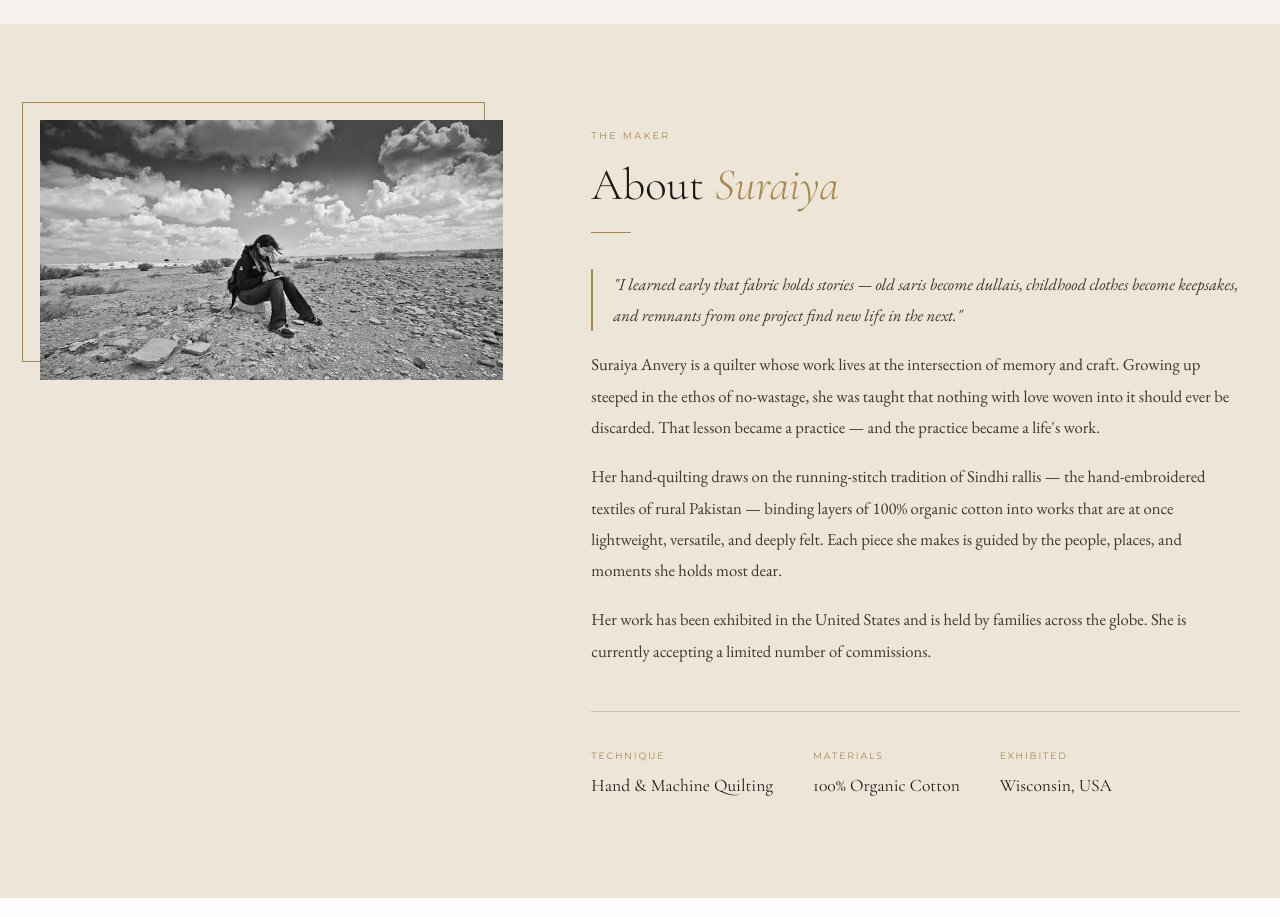
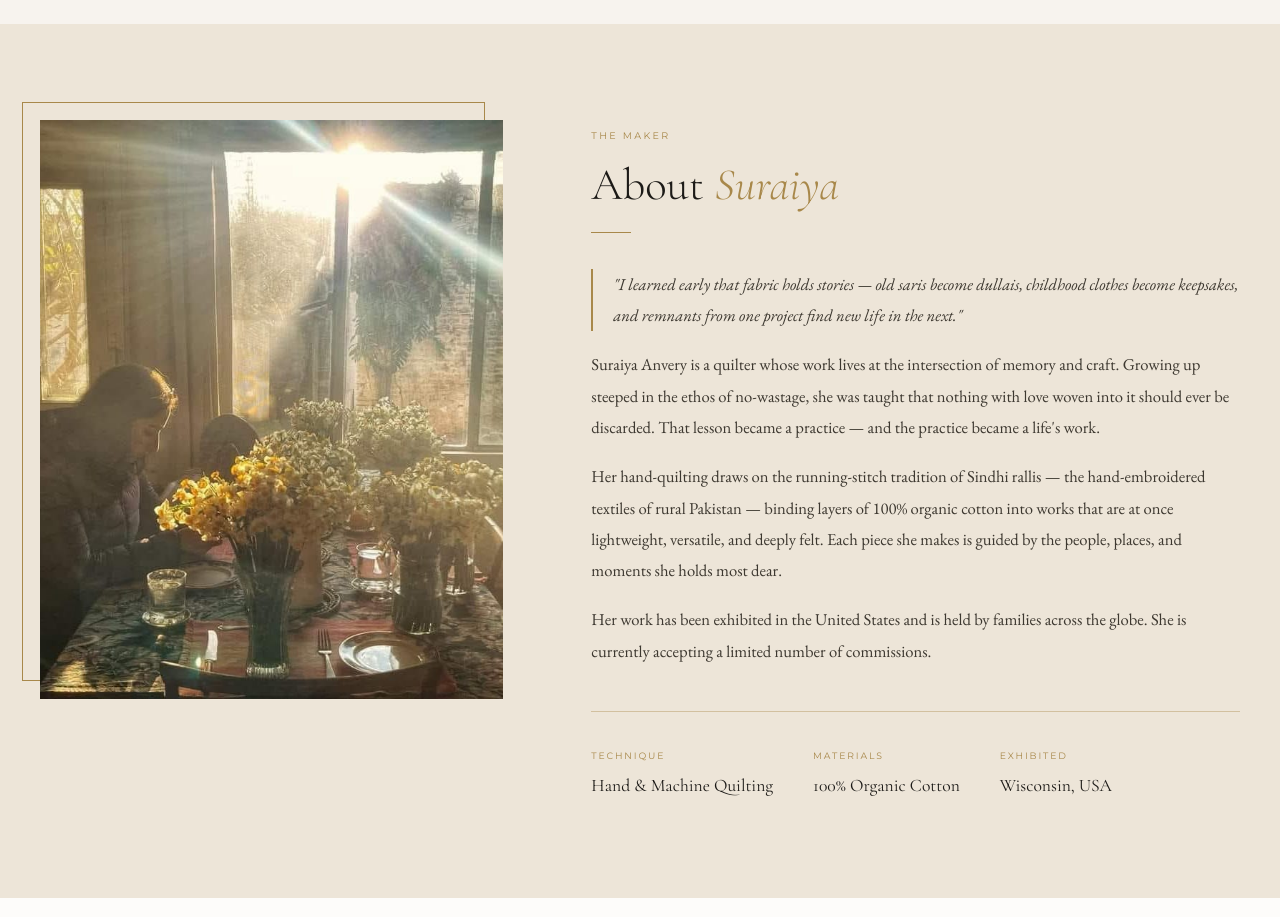
Before and after one commit to hassan-anvery/amma-website, a plain HTML site: page index.html in a window 1280 px wide. Shown: the part 4260-5177 px from the top of the page. Drawn offline with nearby package versions, Linux system fonts and the light colour scheme.

Commit message:
Update About section image

```diff
--- a/css/style.css
+++ b/css/style.css
@@ -430,8 +430,9 @@ button { cursor: pointer; border: none; background: none; font: inherit; }
   position: relative;
   z-index: 1;
   width: 100%;
-  aspect-ratio: 16/9;
+  aspect-ratio: 4 / 5;
   object-fit: cover;
+  object-position: center center;
 }
 .about-text { padding-top: 8px; }
 .about-pull {
--- a/index.html
+++ b/index.html
@@ -252,8 +252,8 @@
     <div class="about-grid">
       <div class="about-img-wrap">
         <div class="about-img-frame" aria-hidden="true"></div>
-        <img src="images/suraiya-about-landscape.jpg"
-             alt="Suraiya Anvery seated outdoors beneath an open sky" />
+        <img src="images/suraiya-about-window.jpg"
+             alt="Suraiya Anvery seated by a sunlit table with flowers" />
       </div>
       <div class="about-text">
         <span class="section-eyebrow">The Maker</span>
```
Also changed, not shown: images/suraiya-about-landscape.jpg (deleted), images/suraiya-about-window.jpg (added).
